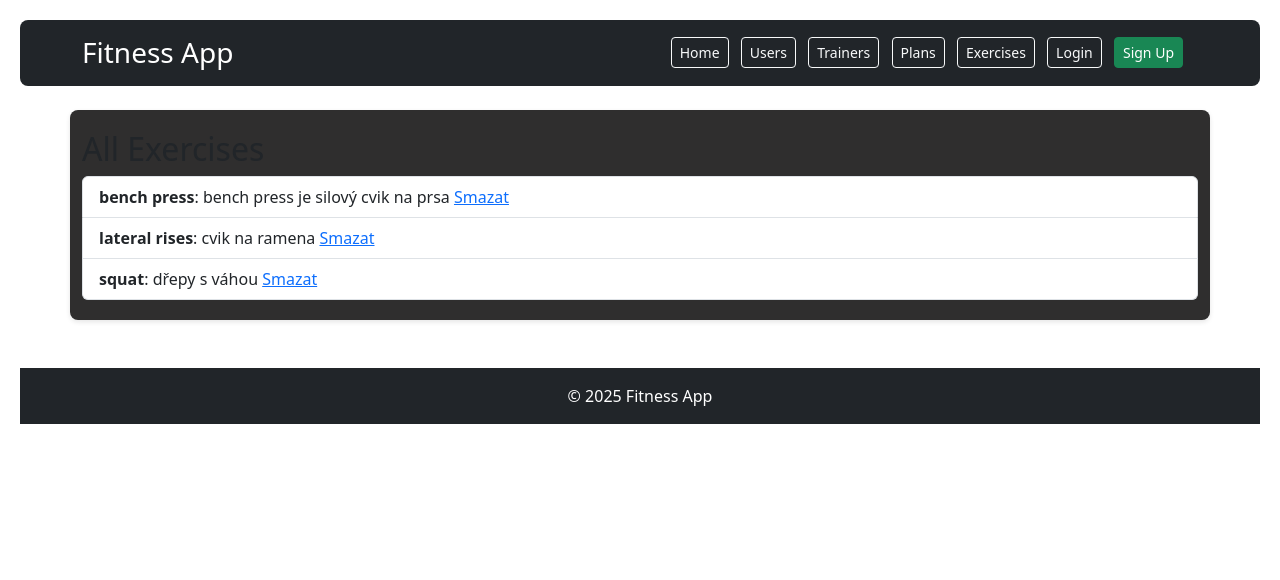
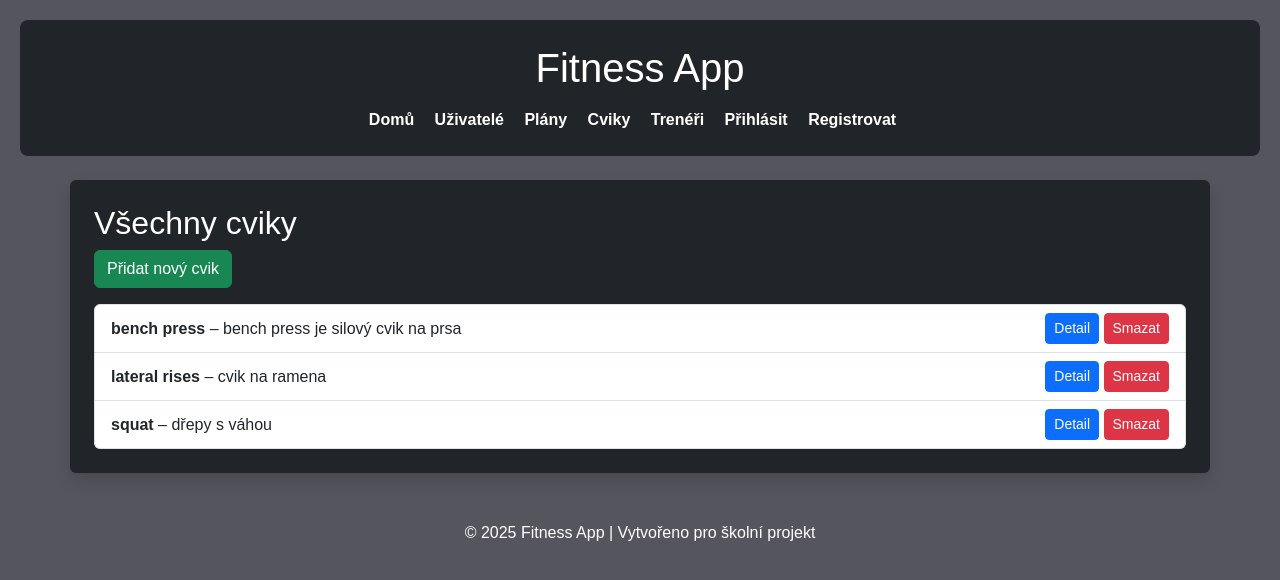
Before and after one commit to MFrly/FitnessDjango, a Django app: page /exercises/ in a window 1280 px wide. Shown: the top 580 px of the page. Run offline with Django 5.2, Linux system fonts and the light colour scheme; data comes from the database, SQL or seed files in the repository; both versions use the stored data as it was after the commit.

Commit message:
opravy css, exercise-list a workoutplan-list

```diff
--- a/library/models.py
+++ b/library/models.py
@@ -7,11 +7,7 @@ class UserProfile(models.Model):
     age = models.IntegerField(verbose_name='Age')
     height = models.FloatField(verbose_name='Height (cm)')
     weight = models.FloatField(verbose_name='Weight (kg)')
-
-    # New field: is this user a trainer?
     is_trainer = models.BooleanField(default=False, verbose_name='Is Trainer')
-
-    # For regular users: select a trainer (nullable)
     trainer = models.ForeignKey(
         'self',
         on_delete=models.SET_NULL,
@@ -21,6 +17,7 @@ class UserProfile(models.Model):
         related_name='clients',
         verbose_name='Selected Trainer'
     )
+
 
     class Meta:
         ordering = ['user__username']
--- a/library/templates/base.html
+++ b/library/templates/base.html
@@ -5,44 +5,47 @@
 <head>
     <meta charset="UTF-8">
     <title>{% block title %}Fitness App{% endblock %}</title>
+    <meta name="viewport" content="width=device-width, initial-scale=1">
+
+    <!-- Bootstrap CDN -->
+    <link href="https://cdn.jsdelivr.net/npm/bootstrap@5.3.3/dist/css/bootstrap.min.css" rel="stylesheet">
+    <!-- Vlastní CSS -->
     <link rel="stylesheet" href="{% static 'css/styles.css' %}">
-    <link href="https://cdn.jsdelivr.net/npm/bootstrap@5.3.3/dist/css/bootstrap.min.css" rel="stylesheet">
 </head>
 <body>
 
-<header class="bg-dark text-white py-3 mb-4">
-    <div class="container d-flex justify-content-between align-items-center">
-        <h1 class="h3 mb-0">Fitness App</h1>
+<header class="bg-dark text-white p-4 mb-4">
+    <div class="container">
+        <h1 class="mb-3">Fitness App</h1>
         <nav>
-            <a class="btn btn-outline-light btn-sm me-2" href="{% url 'index' %}">Home</a>
-            <a class="btn btn-outline-light btn-sm me-2" href="{% url 'userprofile-list' %}">Users</a>
-            <a class="btn btn-outline-light btn-sm me-2" href="{% url 'trainer-list' %}">Trainers</a>
-            <a class="btn btn-outline-light btn-sm me-2" href="{% url 'workoutplan-list' %}">Plans</a>
-            <a class="btn btn-outline-light btn-sm me-2" href="{% url 'exercise-list' %}">Exercises</a>
+            <a href="{% url 'index' %}" class="text-white me-3">Domů</a>
+            <a href="{% url 'userprofile-list' %}" class="text-white me-3">Uživatelé</a>
+            <a href="{% url 'workoutplan-list' %}" class="text-white me-3">Plány</a>
+            <a href="{% url 'exercise-list' %}" class="text-white me-3">Cviky</a>
+            <a href="{% url 'trainer-list' %}" class="text-white me-3">Trenéři</a>
 
             {% if user.is_authenticated %}
-                <a class="btn btn-outline-light btn-sm me-2" href="{% url 'profile' %}">Profile</a>
-                <a class="btn btn-outline-light btn-sm me-2" href="{% url 'workoutplan-create' %}">+ Plan</a>
-                {% if user.profile.is_trainer %}
-                    <a class="btn btn-outline-light btn-sm me-2" href="{% url 'exercise-create' %}">+ Exercise</a>
-                {% endif %}
-                <a class="btn btn-warning btn-sm" href="{% url 'logout' %}">Logout</a>
+                <span class="text-success me-2">Vítej, {{ user.username }}</span>
+                <a href="{% url 'profile' %}" class="text-white me-3">Profil</a>
             {% else %}
-                <a class="btn btn-outline-light btn-sm me-2" href="{% url 'login' %}">Login</a>
-                <a class="btn btn-success btn-sm" href="{% url 'signup' %}">Sign Up</a>
+                <a href="{% url 'login' %}" class="text-white me-3">Přihlásit</a>
+                <a href="{% url 'signup' %}" class="text-white">Registrovat</a>
             {% endif %}
         </nav>
     </div>
 </header>
 
-<main class="container">
-    {% block content %}{% endblock %}
+<main class="container bg-dark text-white p-4 rounded shadow">
+    {% block content %}
+    {% endblock %}
 </main>
 
-<footer class="bg-dark text-white text-center py-3 mt-5">
-    <p class="mb-0">&copy; 2025 Fitness App</p>
+<footer class="text-center text-white mt-5">
+    <p>&copy; 2025 Fitness App | Vytvořeno pro školní projekt</p>
 </footer>
 
+<!-- Bootstrap JS (nepovinný pro běžné použití) -->
 <script src="https://cdn.jsdelivr.net/npm/bootstrap@5.3.3/dist/js/bootstrap.bundle.min.js"></script>
+
 </body>
 </html>
--- a/library/templates/exercise_list.html
+++ b/library/templates/exercise_list.html
@@ -1,15 +1,23 @@
 {% extends 'base.html' %}
 
 {% block content %}
-<h2>All Exercises</h2>
+<h2>Všechny cviky</h2>
+
+<a href="{% url 'exercise-create' %}" class="btn btn-success mb-3">Přidat nový cvik</a>
+
 <ul class="list-group">
     {% for exercise in object_list %}
-        <li class="list-group-item">
-            <strong>{{ exercise.name }}</strong>: {{ exercise.description }}
-             <a href="{% url 'exercise-delete' exercise.pk %}">Smazat</a>
+        <li class="list-group-item d-flex justify-content-between align-items-center">
+            <div>
+                <strong>{{ exercise.name }}</strong> – {{ exercise.description|truncatewords:12 }}
+            </div>
+            <div>
+                <a href="{% url 'exercise-detail' exercise.pk %}" class="btn btn-sm btn-primary">Detail</a>
+                <a href="{% url 'exercise-delete' exercise.pk %}" class="btn btn-sm btn-danger">Smazat</a>
+            </div>
         </li>
     {% empty %}
-        <li class="list-group-item">No exercises available.</li>
+        <li class="list-group-item">Žádné cviky nejsou dostupné.</li>
     {% endfor %}
 </ul>
 {% endblock %}
--- a/library/templates/index.html
+++ b/library/templates/index.html
@@ -13,12 +13,6 @@
         </p>
     </div>
 
-    <!-- Welcome Banner -->
-    <div class="bg-light p-5 rounded shadow text-center mb-5">
-        <h1 class="display-4">Začni svou fitness cestu</h1>
-        <p class="lead">Osobní plánování, sledování pokroku a odborné rady.</p>
-        <a class="btn btn-primary btn-lg" href="{% url 'userprofile-list' %}">Začít</a>
-    </div>
 
     <!-- Feature Highlights -->
     <div class="row text-center mb-5">
--- a/library/urls.py
+++ b/library/urls.py
@@ -2,6 +2,7 @@ from django.contrib import admin
 from django.urls import path, include
 from django.contrib.auth import views as auth_views
 from . import views
+from django.contrib.auth.views import LogoutView
 
 urlpatterns = [
     path('admin/', admin.site.urls),
@@ -11,11 +12,15 @@ urlpatterns = [
     path('registration/', auth_views.LoginView.as_view(template_name='accounts/login.html'), name='login'),
     path('registration/', include('django.contrib.auth.urls')),
 
+
+
+
     path('profiles/', views.UserProfileListView.as_view(), name='userprofile-list'),
     path('profiles/<int:pk>/', views.UserProfileDetailView.as_view(), name='userprofile-detail'),
 
     path('trainers/', views.TrainerListView.as_view(), name='trainer-list'),
     path('exercises/', views.ExerciseListView.as_view(), name='exercise-list'),
+    path('exercises/<int:pk>/', views.ExerciseDetailView.as_view(), name='exercise-detail'),
     path('workout-plans/', views.WorkoutPlanListView.as_view(), name='workoutplan-list'),
     path('workout-plans/<int:pk>/', views.WorkoutPlanDetailView.as_view(), name='workoutplan-detail'),
 
--- a/library/views.py
+++ b/library/views.py
@@ -7,6 +7,9 @@ from django.views import View
 from django.urls import reverse_lazy
 from django.contrib.auth.mixins import LoginRequiredMixin
 from django.views.generic.edit import DeleteView
+from .forms import CustomSignupForm
+from django.views.generic import DetailView
+
 
 from .models import UserProfile, WorkoutPlan, Exercise, WorkoutExercise
 from .forms import UserProfileForm, WorkoutPlanForm, ExerciseForm
@@ -100,3 +103,25 @@ class ExerciseDeleteView(LoginRequiredMixin, DeleteView):
     model = Exercise
     template_name = 'exercise_confirm_delete.html'
     success_url = reverse_lazy('exercise-list')
+
+class SignupView(View):
+    def get(self, request):
+        form = CustomSignupForm()
+        return render(request, 'accounts/signup.html', {'form': form})
+
+    def post(self, request):
+        form = CustomSignupForm(request.POST)
+        if form.is_valid():
+            user = form.save()
+            # z formuláře vytáhneme další data
+            age = form.cleaned_data['age']
+            height = form.cleaned_data['height']
+            weight = form.cleaned_data['weight']
+            # vytvoříme profil
+            UserProfile.objects.create(user=user, age=age, height=height, weight=weight)
+            return redirect('login')
+        return render(request, 'accounts/signup.html', {'form': form})
+
+class ExerciseDetailView(DetailView):
+    model = Exercise
+    template_name = 'exercise_detail.html'
```
Also changed, not shown: library/forms.py (+13 -1 lines), library/static/css/styles.css (+53 -1 lines), library/templates/accounts/signup.html (+9 -8 lines), library/templates/exercise_detail.html (added, +17 -0 lines), library/templates/registration/logout.html (added, +12 -0 lines), library/templates/workoutplan_list.html (+9 -2 lines), db.sqlite3, exercise_gifs/Dumbbell_Lateral_Raises_muscle_worked_600x600.gif (added).
